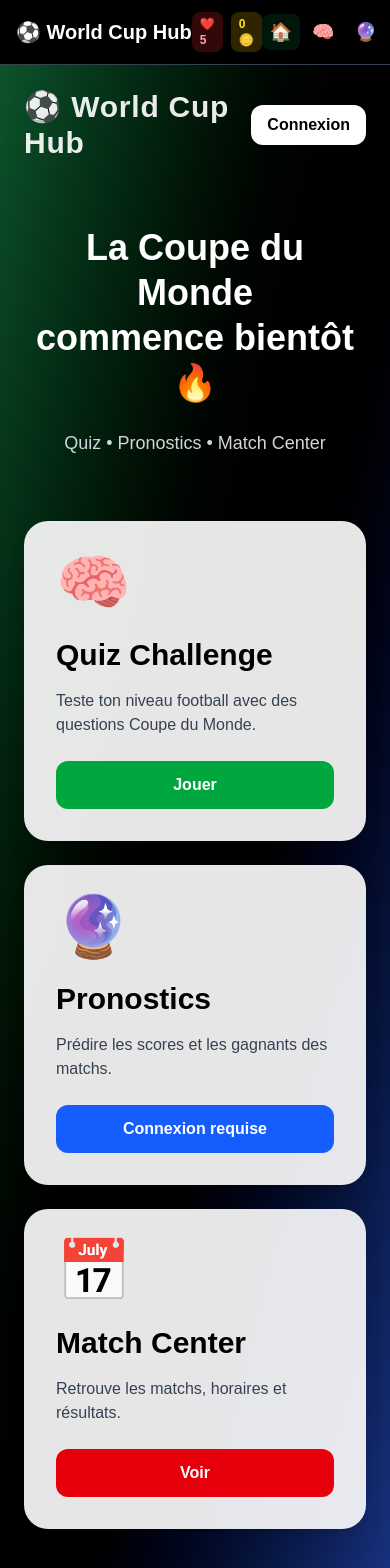
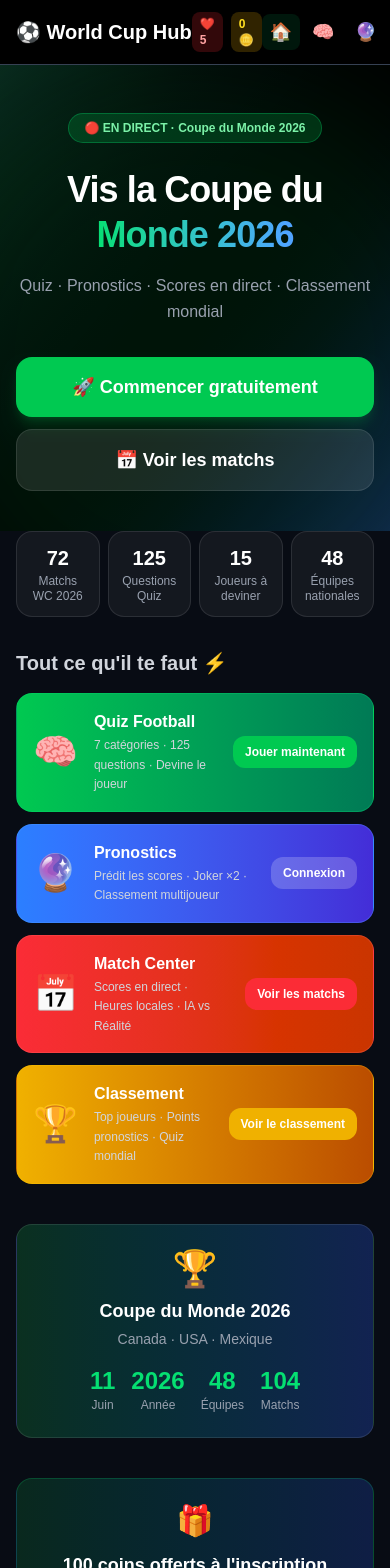
Before and after one commit to Elhadji17/world-cup-hub, a React (Vite) app: page / in a window 390 px wide. Shown: the top 1568 px of the page. Built offline with nearby package versions, Linux system fonts and the light colour scheme.

Commit message:
feat: Home mobile-first moderne avec hero + features + stats

```diff
--- a/src/pages/Home.jsx
+++ b/src/pages/Home.jsx
@@ -1,150 +1,313 @@
-// src/pages/Home.jsx
-// Mis à jour : bouton Profil ouvre AuthModal, affiche le vrai user connecté
+// src/pages/Home.jsx — Mobile-first, design moderne
 
-import { useState } from "react";
-import { Link } from "react-router-dom";
+import { useState }              from "react";
+import { Link }                  from "react-router-dom";
 import { motion, AnimatePresence } from "framer-motion";
-import { useAuth } from "../hooks/useAuth";
-import AuthModal from "../components/AuthModal";
+import { useAuth }               from "../hooks/useAuth";
+import { useGameStats }          from "../hooks/useGameStats.jsx";
+import AuthModal                 from "../components/AuthModal";
 
-function Home() {
+const FEATURES = [
+  {
+    to:      "/quiz",
+    emoji:   "🧠",
+    title:   "Quiz Football",
+    desc:    "7 catégories · 125 questions · Devine le joueur",
+    color:   "from-green-500 to-emerald-700",
+    border:  "border-green-400/30",
+    btn:     "Jouer maintenant",
+    btnCls:  "bg-green-500 hover:bg-green-400",
+    auth:    false,
+  },
+  {
+    to:      "/predictions",
+    emoji:   "🔮",
+    title:   "Pronostics",
+    desc:    "Prédit les scores · Joker ×2 · Classement multijoueur",
+    color:   "from-blue-500 to-indigo-700",
+    border:  "border-blue-400/30",
+    btn:     "Prédire",
+    btnCls:  "bg-blue-500 hover:bg-blue-400",
+    auth:    true,
+  },
+  {
+    to:      "/matches",
+    emoji:   "📅",
+    title:   "Match Center",
+    desc:    "Scores en direct · Heures locales · IA vs Réalité",
+    color:   "from-red-500 to-orange-700",
+    border:  "border-red-400/30",
+    btn:     "Voir les matchs",
+    btnCls:  "bg-red-500 hover:bg-red-400",
+    auth:    false,
+  },
+  {
+    to:      "/leaderboard",
+    emoji:   "🏆",
+    title:   "Classement",
+    desc:    "Top joueurs · Points pronostics · Quiz mondial",
+    color:   "from-yellow-500 to-amber-700",
+    border:  "border-yellow-400/30",
+    btn:     "Voir le classement",
+    btnCls:  "bg-yellow-500 hover:bg-yellow-400 text-black",
+    auth:    false,
+  },
+];
+
+const STATS = [
+  { value: "72",  label: "Matchs WC 2026" },
+  { value: "125", label: "Questions Quiz" },
+  { value: "15",  label: "Joueurs à deviner" },
+  { value: "48",  label: "Équipes nationales" },
+];
+
+export default function Home() {
   const { user, logout } = useAuth();
+  const { coins, lives, totalPoints } = useGameStats();
   const [showAuth, setShowAuth] = useState(false);
 
   return (
-    <div className="min-h-screen bg-gradient-to-br from-green-900 via-black to-blue-900 text-white">
+    <div className="min-h-screen bg-[#080c14] text-white">
 
-      {/* HEADER */}
-      <header className="p-6 flex justify-between items-center">
-        <h1 className="text-3xl md:text-5xl font-bold tracking-wide animate-pulse">
-          ⚽ World Cup Hub
-        </h1>
+      {/* ── HERO ─────────────────────────────────────────────────────────── */}
+      <section className="relative overflow-hidden">
+        {/* Fond animé */}
+        <div className="absolute inset-0 bg-gradient-to-br from-green-900/40 via-black to-blue-900/40" />
+        <div className="absolute top-0 left-1/2 -translate-x-1/2 w-[600px] h-[600px] bg-green-500/10 rounded-full blur-3xl pointer-events-none" />
 
-        {/* Bouton Profil / Connexion */}
+        <div className="relative px-4 pt-12 pb-10 max-w-2xl mx-auto text-center">
+
+          {/* Badge */}
+          <motion.div
+            initial={{ opacity: 0, y: -10 }}
+            animate={{ opacity: 1, y: 0 }}
+            className="inline-flex items-center gap-2 bg-green-500/20 border border-green-400/30 text-green-300 text-xs font-bold px-4 py-1.5 rounded-full mb-6"
+          >
+            🔴 EN DIRECT · Coupe du Monde 2026
+          </motion.div>
+
+          {/* Titre */}
+          <motion.h1
+            initial={{ opacity: 0, y: 20 }}
+            animate={{ opacity: 1, y: 0 }}
+            transition={{ delay: 0.1 }}
+            className="text-4xl md:text-6xl font-black leading-tight tracking-tight mb-4"
+          >
+            Vis la Coupe du<br />
+            <span className="text-transparent bg-clip-text bg-gradient-to-r from-green-400 to-blue-400">
+              Monde 2026
+            </span>
+          </motion.h1>
+
+          <motion.p
+            initial={{ opacity: 0 }}
+            animate={{ opacity: 1 }}
+            transition={{ delay: 0.2 }}
+            className="text-gray-400 text-base md:text-lg mb-8 leading-relaxed"
+          >
+            Quiz · Pronostics · Scores en direct · Classement mondial
+          </motion.p>
+
+          {/* CTA buttons */}
+          <motion.div
+            initial={{ opacity: 0, y: 10 }}
+            animate={{ opacity: 1, y: 0 }}
+            transition={{ delay: 0.3 }}
+            className="flex flex-col sm:flex-row gap-3 justify-center"
+          >
             {user ? (
-          <div className="flex items-center gap-3">
-            <p className="text-green-400 text-sm font-semibold">
-              Bienvenue {user.username} ⚽
-            </p>
+              <>
+                <Link to="/quiz">
+                  <motion.button whileTap={{ scale: 0.97 }}
+                    className="w-full sm:w-auto bg-green-500 hover:bg-green-400 text-white font-bold px-8 py-4 rounded-2xl text-lg transition shadow-lg shadow-green-500/20">
+                    🧠 Jouer au Quiz
+                  </motion.button>
+                </Link>
+                <Link to="/predictions">
+                  <motion.button whileTap={{ scale: 0.97 }}
+                    className="w-full sm:w-auto bg-white/10 hover:bg-white/20 text-white font-bold px-8 py-4 rounded-2xl text-lg transition border border-white/10">
+                    🔮 Mes Pronostics
+                  </motion.button>
+                </Link>
+              </>
+            ) : (
+              <>
+                <motion.button whileTap={{ scale: 0.97 }}
+                  onClick={() => setShowAuth(true)}
+                  className="w-full sm:w-auto bg-green-500 hover:bg-green-400 text-white font-bold px-8 py-4 rounded-2xl text-lg transition shadow-lg shadow-green-500/20">
+                  🚀 Commencer gratuitement
+                </motion.button>
+                <Link to="/matches">
+                  <motion.button whileTap={{ scale: 0.97 }}
+                    className="w-full sm:w-auto bg-white/10 hover:bg-white/20 text-white font-bold px-8 py-4 rounded-2xl text-lg transition border border-white/10">
+                    📅 Voir les matchs
+                  </motion.button>
+                </Link>
+              </>
+            )}
+          </motion.div>
+
+          {/* Stats joueur connecté */}
+          {user && (
+            <motion.div
+              initial={{ opacity: 0, y: 10 }}
+              animate={{ opacity: 1, y: 0 }}
+              transition={{ delay: 0.4 }}
+              className="mt-6 flex justify-center gap-4 text-sm"
+            >
+              <div className="bg-white/5 border border-white/10 rounded-xl px-4 py-2 text-center">
+                <div className="text-green-400 font-bold text-lg">{totalPoints}</div>
+                <div className="text-gray-400 text-xs">pts quiz</div>
+              </div>
+              <div className="bg-white/5 border border-white/10 rounded-xl px-4 py-2 text-center">
+                <div className="text-yellow-400 font-bold text-lg">{coins}</div>
+                <div className="text-gray-400 text-xs">coins</div>
+              </div>
+              <div className="bg-white/5 border border-white/10 rounded-xl px-4 py-2 text-center">
+                <div className="text-red-400 font-bold text-lg">{lives}</div>
+                <div className="text-gray-400 text-xs">vies</div>
+              </div>
+            </motion.div>
+          )}
+        </div>
+      </section>
+
+      {/* ── STATS GLOBALES ────────────────────────────────────────────────── */}
+      <section className="px-4 pb-8 max-w-2xl mx-auto">
+        <div className="grid grid-cols-4 gap-2">
+          {STATS.map(({ value, label }, i) => (
+            <motion.div
+              key={label}
+              initial={{ opacity: 0, y: 10 }}
+              animate={{ opacity: 1, y: 0 }}
+              transition={{ delay: 0.1 * i }}
+              className="bg-white/5 border border-white/10 rounded-2xl p-3 text-center"
+            >
+              <div className="text-xl md:text-2xl font-black text-white">{value}</div>
+              <div className="text-xs text-gray-400 mt-0.5 leading-tight">{label}</div>
+            </motion.div>
+          ))}
+        </div>
+      </section>
+
+      {/* ── FEATURES ──────────────────────────────────────────────────────── */}
+      <section className="px-4 pb-10 max-w-2xl mx-auto">
+        <h2 className="text-xl font-bold text-gray-300 mb-4">Tout ce qu'il te faut ⚡</h2>
+        <div className="grid grid-cols-1 gap-3">
+          {FEATURES.map(({ to, emoji, title, desc, color, border, btn, btnCls, auth }, i) => (
+            <motion.div
+              key={to}
+              initial={{ opacity: 0, x: -20 }}
+              animate={{ opacity: 1, x: 0 }}
+              transition={{ delay: 0.08 * i }}
+              className={`relative rounded-2xl border ${border} bg-gradient-to-r ${color} bg-opacity-10 overflow-hidden`}
+            >
+              {/* Fond dégradé subtil */}
+              <div className={`absolute inset-0 bg-gradient-to-r ${color} opacity-10`} />
+
+              <div className="relative flex items-center gap-4 p-4">
+                {/* Emoji */}
+                <div className="text-4xl shrink-0">{emoji}</div>
+
+                {/* Texte */}
+                <div className="flex-1 min-w-0">
+                  <h3 className="font-bold text-white text-base">{title}</h3>
+                  <p className="text-xs text-gray-300 mt-0.5 leading-relaxed">{desc}</p>
+                </div>
+
+                {/* Bouton */}
+                {auth && !user ? (
                   <motion.button
                     whileTap={{ scale: 0.95 }}
-              onClick={logout}
-              className="bg-white/10 border border-white/20 text-white px-4 py-2 rounded-xl font-bold transition hover:bg-white/20"
+                    onClick={() => setShowAuth(true)}
+                    className="shrink-0 bg-white/20 text-white text-xs font-bold px-3 py-2 rounded-xl transition hover:bg-white/30"
                   >
+                    Connexion
+                  </motion.button>
+                ) : (
+                  <Link to={to} className="shrink-0">
+                    <motion.button
+                      whileTap={{ scale: 0.95 }}
+                      className={`${btnCls} text-white text-xs font-bold px-3 py-2 rounded-xl transition`}
+                    >
+                      {btn}
+                    </motion.button>
+                  </Link>
+                )}
+              </div>
+            </motion.div>
+          ))}
+        </div>
+      </section>
+
+      {/* ── COMPTE À REBOURS ──────────────────────────────────────────────── */}
+      <section className="px-4 pb-10 max-w-2xl mx-auto">
+        <div className="bg-gradient-to-r from-green-900/50 to-blue-900/50 border border-white/10 rounded-2xl p-6 text-center">
+          <div className="text-4xl mb-2">🏆</div>
+          <h3 className="font-bold text-white text-lg mb-1">Coupe du Monde 2026</h3>
+          <p className="text-gray-400 text-sm mb-4">Canada · USA · Mexique</p>
+          <div className="flex justify-center gap-4">
+            {[
+              { v: "11", l: "Juin" },
+              { v: "2026", l: "Année" },
+              { v: "48", l: "Équipes" },
+              { v: "104", l: "Matchs" },
+            ].map(({ v, l }) => (
+              <div key={l} className="text-center">
+                <div className="text-2xl font-black text-green-400">{v}</div>
+                <div className="text-xs text-gray-400">{l}</div>
+              </div>
+            ))}
+          </div>
+        </div>
+      </section>
+
+      {/* ── PROFIL / CONNEXION ────────────────────────────────────────────── */}
+      {user ? (
+        <section className="px-4 pb-10 max-w-2xl mx-auto">
+          <div className="bg-white/5 border border-white/10 rounded-2xl p-5 flex items-center justify-between">
+            <div className="flex items-center gap-3">
+              <div className="w-12 h-12 bg-gradient-to-br from-green-400 to-blue-500 rounded-full flex items-center justify-center text-xl font-black">
+                {user.username.charAt(0).toUpperCase()}
+              </div>
+              <div>
+                <div className="font-bold text-white">{user.username}</div>
+                <div className="text-xs text-gray-400">{totalPoints} pts · {coins} coins · {lives} vies</div>
+              </div>
+            </div>
+            <motion.button whileTap={{ scale: 0.95 }} onClick={logout}
+              className="bg-white/10 hover:bg-white/20 text-white text-xs font-bold px-4 py-2 rounded-xl transition">
               Déconnexion
             </motion.button>
           </div>
+        </section>
       ) : (
-          <motion.button
-            whileTap={{ scale: 0.95 }}
-            onClick={() => setShowAuth(true)}
-            className="bg-white text-black px-4 py-2 rounded-xl font-bold transition hover:scale-105 active:scale-95"
+        <section className="px-4 pb-10 max-w-2xl mx-auto">
+          <motion.div
+            initial={{ opacity: 0, y: 10 }}
+            animate={{ opacity: 1, y: 0 }}
+            className="bg-gradient-to-r from-green-900/40 to-blue-900/40 border border-green-400/20 rounded-2xl p-6 text-center"
           >
-            Connexion
+            <div className="text-3xl mb-3">🎁</div>
+            <h3 className="font-bold text-white text-lg mb-1">100 coins offerts à l'inscription</h3>
+            <p className="text-gray-400 text-sm mb-4">Crée ton compte et commence à jouer gratuitement</p>
+            <motion.button whileTap={{ scale: 0.97 }} onClick={() => setShowAuth(true)}
+              className="bg-green-500 hover:bg-green-400 text-white font-bold px-8 py-3 rounded-2xl transition w-full">
+              Créer mon compte
             </motion.button>
+          </motion.div>
+        </section>
       )}
-      </header>
 
-      {/* HERO */}
-      <section className="text-center mt-10 px-6">
-        <h2 className="text-4xl md:text-6xl font-bold leading-tight">
-          La Coupe du Monde<br />
-          commence bientôt 🔥
-        </h2>
-        <p className="mt-6 text-lg md:text-2xl text-gray-300">
-          Quiz • Pronostics • Match Center
-        </p>
-      </section>
-
-      {/* CARDS */}
-      <section className="mt-16 px-6">
-        <div className="grid grid-cols-1 md:grid-cols-3 gap-6 max-w-6xl mx-auto">
-
-          {/* QUIZ */}
-          <motion.div
-            initial={{ opacity: 0, y: 30 }}
-            animate={{ opacity: 1, y: 0 }}
-            transition={{ duration: 0.4 }}
-            whileHover={{ scale: 1.05, rotate: 0.5 }}
-            whileTap={{ scale: 0.97 }}
-            className="bg-white/90 backdrop-blur-lg text-black rounded-3xl p-8 shadow-xl"
-          >
-            <div className="text-6xl mb-6">🧠</div>
-            <h3 className="text-3xl font-bold mb-4">Quiz Challenge</h3>
-            <p className="text-gray-700 mb-6">
-              Teste ton niveau football avec des questions Coupe du Monde.
-            </p>
-            <Link to="/quiz">
-              <button className="bg-green-600 text-white px-6 py-3 rounded-xl font-bold w-full transition hover:bg-green-700 active:scale-95">
-                Jouer
-              </button>
-            </Link>
-          </motion.div>
-
-          {/* PRONOSTICS */}
-          <motion.div
-            initial={{ opacity: 0, y: 30 }}
-            animate={{ opacity: 1, y: 0 }}
-            transition={{ duration: 0.5 }}
-            whileHover={{ scale: 1.05, rotate: -0.5 }}
-            whileTap={{ scale: 0.97 }}
-            className="bg-white/90 backdrop-blur-lg text-black rounded-3xl p-8 shadow-xl"
-          >
-            <div className="text-6xl mb-6">🔮</div>
-            <h3 className="text-3xl font-bold mb-4">Pronostics</h3>
-            <p className="text-gray-700 mb-6">
-              Prédire les scores et les gagnants des matchs.
-            </p>
-            {user ? (
-              <Link to="/predictions">
-                <button className="bg-blue-600 text-white px-6 py-3 rounded-xl font-bold w-full transition hover:bg-blue-700 active:scale-95">
-                  Prédire
-                </button>
-              </Link>
-            ) : (
-              <button
-                onClick={() => setShowAuth(true)}
-                className="bg-blue-600 text-white px-6 py-3 rounded-xl font-bold w-full transition hover:bg-blue-700 active:scale-95"
-              >
-                Connexion requise
-              </button>
-            )}
-          </motion.div>
-
-          {/* MATCH CENTER */}
-          <motion.div
-            initial={{ opacity: 0, y: 30 }}
-            animate={{ opacity: 1, y: 0 }}
-            transition={{ duration: 0.6 }}
-            whileHover={{ scale: 1.05 }}
-            whileTap={{ scale: 0.97 }}
-            className="bg-white/90 backdrop-blur-lg text-black rounded-3xl p-8 shadow-xl"
-          >
-            <div className="text-6xl mb-6">📅</div>
-            <h3 className="text-3xl font-bold mb-4">Match Center</h3>
-            <p className="text-gray-700 mb-6">
-              Retrouve les matchs, horaires et résultats.
-            </p>
-            <Link to="/matches">
-              <button className="bg-red-600 text-white px-6 py-3 rounded-xl font-bold w-full transition hover:bg-red-700 active:scale-95">
-                Voir
-              </button>
-            </Link>
-          </motion.div>
-
-        </div>
-      </section>
-
-      {/* FOOTER */}
-      <footer className="text-center py-10 text-gray-400 mt-20">
-        ⚽ World Cup Hub 2026
+      {/* Footer */}
+      <footer className="text-center py-6 text-gray-600 text-xs border-t border-white/5">
+        ⚽ World Cup Hub 2026 · Canada · USA · Mexique
       </footer>
 
-      {/* AUTH MODAL */}
-      <AnimatePresence>{showAuth && <AuthModal onClose={() => setShowAuth(false)} />}</AnimatePresence>
-
+      {/* Auth Modal */}
+      <AnimatePresence>
+        {showAuth && <AuthModal onClose={() => setShowAuth(false)} />}
+      </AnimatePresence>
     </div>
   );
 }
-
-export default Home;
```
Lines whose indentation alone changed are shown as unchanged.
